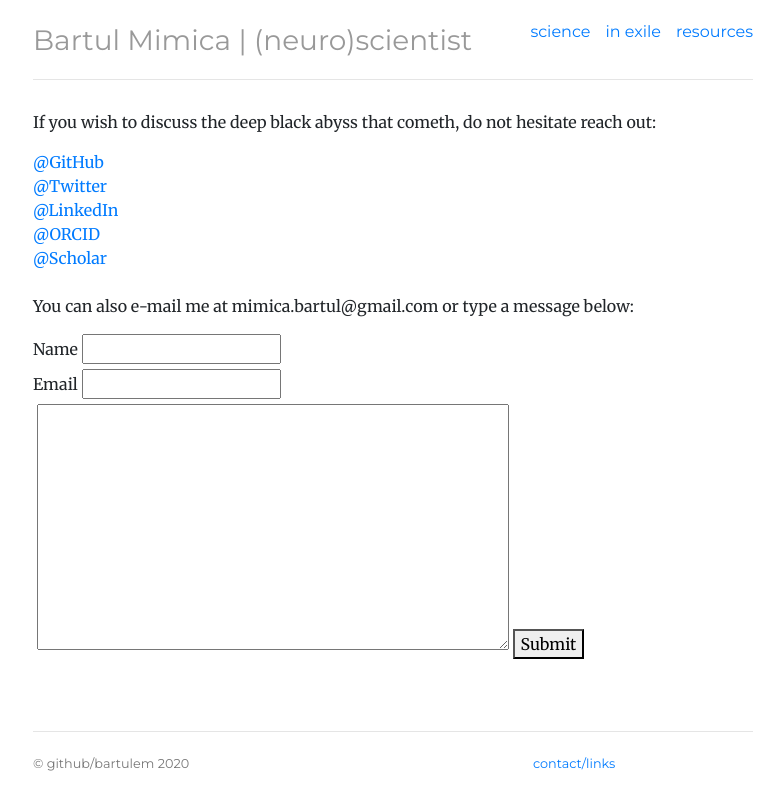
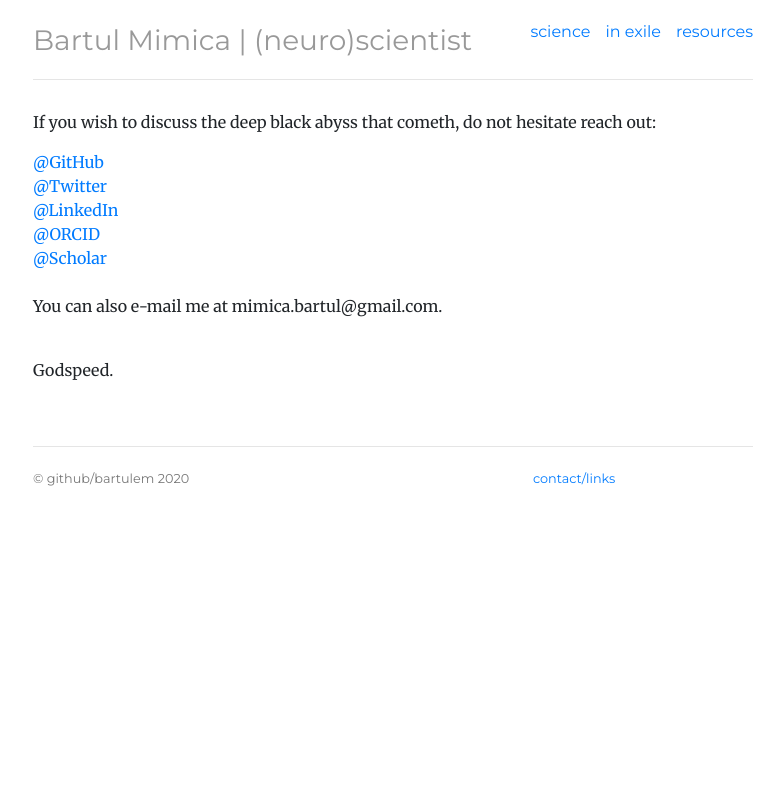
Before and after one commit to bartulem/bartulem.github.io, a Jekyll site: the page built from contact/index.html, in a window 1280 px wide. Shown: the top 810 px of the page, without its empty margins (247-1031 px from the left). Built offline with Jekyll 4.4.1, drawn with Linux system fonts in a browser that asks for light colours.

Commit message:
Update index.html

```diff
--- a/contact/index.html
+++ b/contact/index.html
@@ -18,21 +18,10 @@ description: bartulem | (neuro)scientist
 	<li><a target="_blank" href="https://orcid.org/0000-0001-6404-0560">@ORCID</a></li>
   	<li><a target="_blank" href="https://scholar.google.no/citations?user=aUeOyr8AAAAJ&hl=en">@Scholar</a></li>
 	<br>
-	<li>You can also e-mail me at <span class="obfuscate">mimica.bartul@gmail.com</span> or type a message below: </li>
+	<li>You can also e-mail me at <span class="obfuscate">mimica.bartul@gmail.com.</span></li>
 	</ul>
-
-	<form accept-charset="UTF-8" action="https://www.formbackend.com/f/fcbfc7c5ae7c70f3" method="POST">
-  	  <label for="name">Name</label>
-  	  <input type="text" id="name" name="name" required>
-	  <br>
-  	  <label for="email">Email</label>
-  	  <input type="email" id="email" name="email" required>
-	  <br>
-	  <label for="comment"></label>
-	  <textarea rows="10" cols="50" name="comment" required></textarea>
-  	  <button type="submit">Submit</button>
-	</form>
-        <br>
+	<br>
+	<p>Godspeed.</p>
 	<br>
 	<br>
 
```
